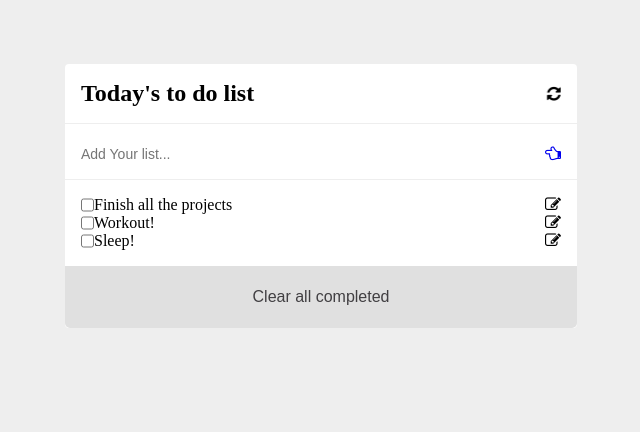
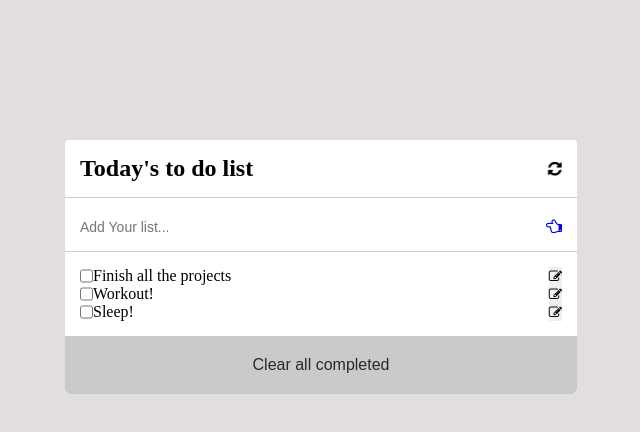
Before and after one commit to AlaaShaheen2/to-do-list, a website built with webpack: page src/index.html in a window 1280 px wide. Shown: the whole page, without its empty margins (319-959 px from the left). Built offline with nearby package versions, Linux system fonts and the light colour scheme.

Commit message:
linter fixed errors

```diff
--- a/package.json
+++ b/package.json
@@ -7,7 +7,7 @@
   "scripts": {
     "test": "echo \"Error: no test specified\" && exit 1",
     "start": "webpack serve --open",
-    "build": "webpack"
+    "build": "webpack --config webpack.config.js"
   },
   "repository": {
     "type": "git",
--- a/src/style.css
+++ b/src/style.css
@@ -9,42 +9,40 @@ li {
 }
 
 body {
-  background-color: #eee;
+  background-color: rgb(226, 222, 222);
 }
 
 .list {
+  margin: auto;
   background-color: #fff;
   width: 40%;
-  margin: auto;
-  margin-top: 4em;
   border-radius: 4px;
+  margin-top: 140px;
 }
 
 .head-sec {
+  margin-bottom: 5px;
   display: flex;
+  border-bottom: 1px solid rgb(209, 204, 204);
   justify-content: space-between;
   align-items: center;
-  padding: 1em;
-  border-bottom: 1px solid #eee;
-  margin-bottom: 5px;
+  padding: 15px;
 }
 
 .form {
   width: 100%;
+  border-bottom: 1px solid rgb(213, 204, 204);
   display: flex;
   justify-content: space-between;
-  padding: 1em;
-  border-bottom: 1px solid#eee;
+  padding: 15px;
 }
 
 .btn-hand,
 .update-btn {
-  background: none;
   border: none;
+  outline: inherit;
   padding: 0;
-  font: inherit;
   cursor: pointer;
-  outline: inherit;
 }
 
 .update-btn {
@@ -52,7 +50,7 @@ body {
 }
 
 .to-do {
-  padding: 1em;
+  padding: 15px;
 }
 
 .to-do li {
@@ -61,8 +59,8 @@ body {
 
 .enter-txt {
   border: 0;
+  font-size: 14px;
   width: 100%;
-  font-size: 14px;
 }
 
 .enter-txt:focus {
@@ -70,19 +68,19 @@ body {
 }
 
 .elements {
-  padding: 1em;
+  background-color: #cbcaca;
+  padding: 14px;
   width: 100%;
-  background-color: #e0e0e0;
+  border-bottom-right-radius: 5px;
   border-bottom-left-radius: 5px;
-  border-bottom-right-radius: 5px;
 }
 
 .btn-elm {
+  font-size: 16px;
   width: 100%;
   height: 30px;
   border: 0;
+  color: #2b282c;
   padding: 0;
-  font-size: 16px;
-  color: #413f42;
   background-color: inherit;
 }
```
Also changed, not shown: README.md, dist/index.html (added), dist/main.js (added), src/index.js (line endings or trailing spaces), webpack.config.js (line endings or trailing spaces).
